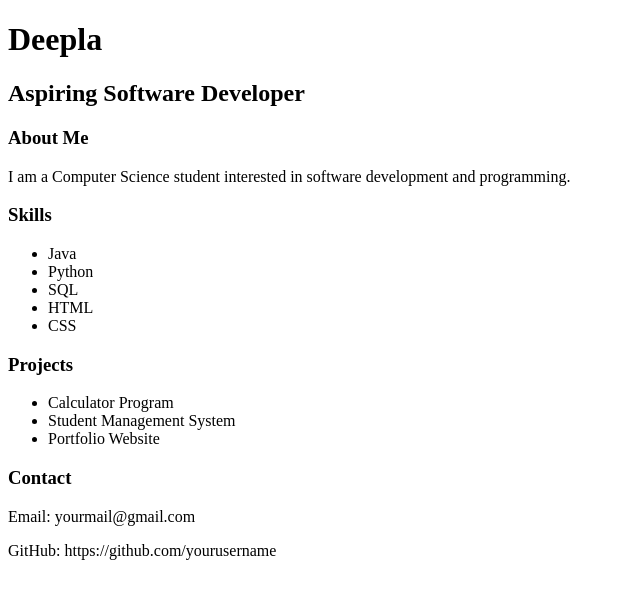
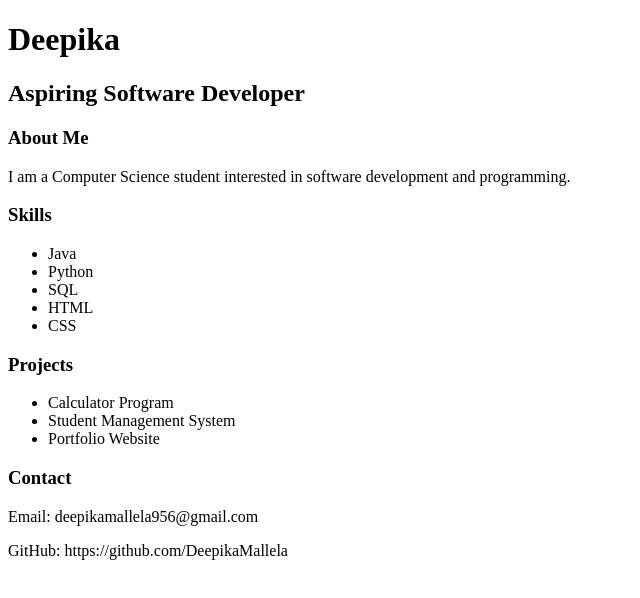
Before and after one commit to DeepikaMallela/Portfolio, a plain HTML site: page index.html in a window 1280 px wide. Shown: the whole page, without its empty margins (0-640 px from the left). Drawn offline with Linux system fonts and the light colour scheme.

Commit message:
Revise portfolio details for Deepika
Updated personal details and email in the portfolio.

```diff
--- a/index.html
+++ b/index.html
@@ -1,12 +1,12 @@
 <!DOCTYPE html>
 <html>
 <head>
-<title>Deepla - Software Developer Portfolio</title>
+<title>Deepika - Software Developer Portfolio</title>
 </head>
 
 <body>
 
-<h1>Deepla</h1>
+<h1>Deepika</h1>
 <h2>Aspiring Software Developer</h2>
 
 <h3>About Me</h3>
@@ -29,8 +29,9 @@
 </ul>
 
 <h3>Contact</h3>
-<p>Email: yourmail@gmail.com</p>
-<p>GitHub: https://github.com/yourusername</p>
+<p>Email: deepikamallela956@gmail.com</p>
+<p>GitHub: https://github.com/DeepikaMallela</p>
 
 </body>
+
 </html>
```
